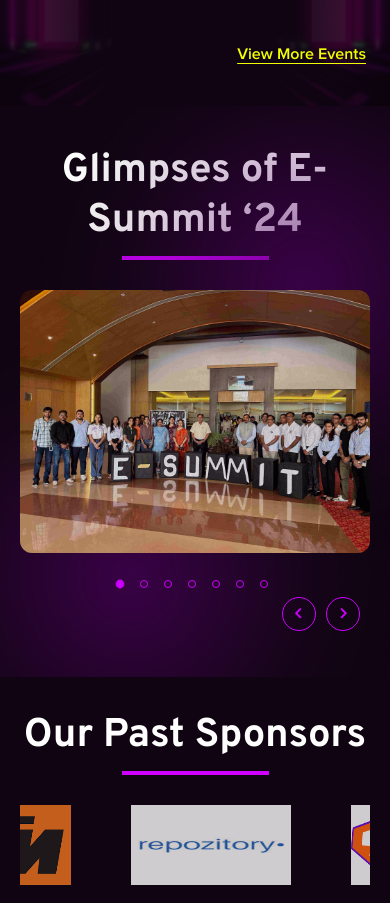
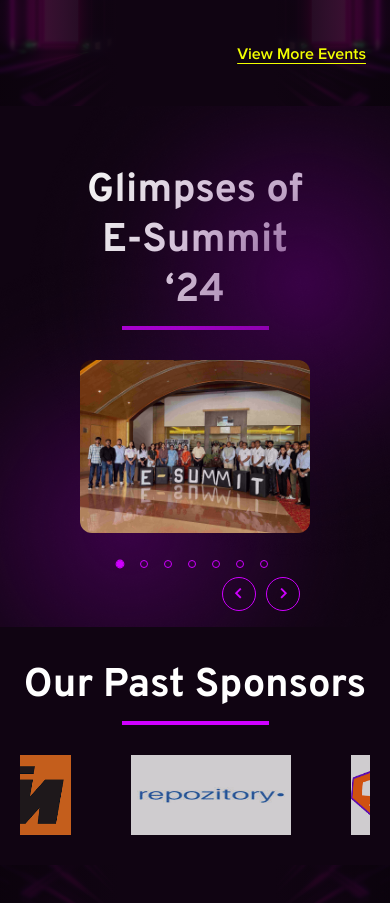
Before and after one commit to mynameisraj7/EsummitWebsite, a React (Vite) app: page / in a window 390 px wide. Shown: the part 3946-4849 px from the top of the page. Built offline with nearby package versions, Linux system fonts and the light colour scheme.

Commit message:
Fixed minor changes

```diff
--- a/index.html
+++ b/index.html
@@ -14,6 +14,9 @@
 <link rel="preconnect" href="https://fonts.gstatic.com" crossorigin>
 <link href="https://fonts.googleapis.com/css2?family=Roboto:ital,wght@0,100..900;1,100..900&display=swap" rel="stylesheet">
 
+<link rel="preload" as="video" href="/assets/backvideo.mp4" type="video/mp4">
+
+
     <title>Esummit</title>
   </head>
   <body>
--- a/src/Faq.css
+++ b/src/Faq.css
@@ -34,6 +34,8 @@ margin: 10px auto 0 auto;
   margin: 64px auto;
   font-family: "Overpass";
   color: #fff;
+  user-select: none;
+  -webkit-tap-highlight-color: transparent;
 }
 
 .faq-item {
@@ -44,6 +46,8 @@ margin: 10px auto 0 auto;
   background: #1A011F;
   user-select: none;
   outline: none;
+  user-select: none;
+  -webkit-tap-highlight-color: transparent;
 }
 
 
@@ -59,6 +63,8 @@ margin: 10px auto 0 auto;
   align-items: center;
   transition: color 0.3s;
   gap:30px;
+  user-select: none;
+  -webkit-tap-highlight-color: transparent;
 }
 
 .faq-question:hover {
@@ -71,6 +77,8 @@ margin: 10px auto 0 auto;
   font-family: "Proximasans";
   color: #ccc;
   line-height: 1.5;
+  user-select: none;
+  -webkit-tap-highlight-color: transparent;
 }
 @media(max-width: 850px){
     .faq-list{
--- a/src/Glimpse.css
+++ b/src/Glimpse.css
@@ -6,7 +6,7 @@
 
 .glimpseback {
   background: var(--e-summit-purple-00, #100412);
-  padding: 60px 80px;
+  padding: 10px 80px 60px 80px;
   position: relative;
   overflow-x: hidden;
 }
@@ -68,6 +68,8 @@
   /* border: 2px solid #CF00FF; */
   max-height: 60vh;
   margin-bottom: 24px;
+  user-select: none;
+  -webkit-tap-highlight-color: transparent;
 }
 
 .custom-arrow {
@@ -83,6 +85,8 @@
   cursor: pointer;
   font-size: 2rem;
   z-index: 3;
+  user-select: none;
+  -webkit-tap-highlight-color: transparent;
 }
 
 .custom-arrow i {
@@ -98,6 +102,8 @@
   display: flex !important;
   justify-content: center;
   bottom: -30px;
+  user-select: none;
+  -webkit-tap-highlight-color: transparent;
 }
 
 .slick-dots li {
@@ -134,6 +140,13 @@
   transform: scale(1.1);
 }
 
+
+@media (min-width: 1000px) {
+.glimpseback {
+  padding: 60px 80px 60px 80px;
+}
+
+}
 @media (min-width: 1000px) {
   .custom-arrows-wrapper {
     display: none;
@@ -154,6 +167,9 @@
     transform: translateY(-50%);
     display: flex;
   }
+  .glimpseback {
+  padding: 60px 80px 60px 80px;
+}
 }
 
 @media (max-width: 999px) {
@@ -171,6 +187,9 @@
   .lowball{
   bottom:0%;
   left: -15vh;
+}
+.glimpseback {
+  padding: 60px 80px 60px 80px;
 }
 .highball{
   top:0%;
@@ -194,6 +213,9 @@
 .custom-arrow i{
     font-size: 1.4rem;
 }
+.glimpseback {
+  padding: 60px 80px 60px 80px;
+}
 }
 @media (max-width: 555px) {
     .glimpseback{
@@ -202,10 +224,16 @@
      .custom-arrows-wrapper {
     bottom: -40px;
   }
+  .glimpseback {
+  padding: 60px 80px 60px 80px;
+}
 }
 @media (max-width: 400px) {
     .slick-dots li button:before {
   width: 8px;
   height: 8px;
   }
+  .glimpseback {
+  padding: 60px 80px 60px 80px;
 }
+}
--- a/src/Homeabout.css
+++ b/src/Homeabout.css
@@ -122,6 +122,8 @@ line-height: 150%;
     background: #000;
     order:2;
     z-index: 1;
+    user-select: none;
+  -webkit-tap-highlight-color: transparent;
 }
 
 .video-container {
@@ -131,7 +133,8 @@ line-height: 150%;
   width: 100%;
   overflow: hidden;
   border-radius: 5px;
-
+  user-select: none;
+  -webkit-tap-highlight-color: transparent;
 }
 
 .video-container iframe {
@@ -141,6 +144,8 @@ line-height: 150%;
   width: 100%;
   height: 99%;
   border: none;
+  user-select: none;
+  -webkit-tap-highlight-color: transparent;
 }
 
 .ablower{
@@ -162,6 +167,8 @@ align-items: center;
 border-radius: 16px;
 border: 1px dashed #CF00FF;
 background: #1C0021;
+user-select: none;
+  -webkit-tap-highlight-color: transparent;
 }
 .abox h2{
     color: var(--ESummit-Purple-700, #CF00FF);
@@ -171,6 +178,8 @@ font-size: 48px;
 font-style: normal;
 font-weight: 700;
 line-height: 125%;
+user-select: none;
+  -webkit-tap-highlight-color: transparent;
 }
 .abox p{
     color: var(--Neutrals-White, #FFF);
@@ -181,6 +190,8 @@ font-size: 20px;
 font-style: normal;
 font-weight: 500;
 line-height: 150%;
+user-select: none;
+  -webkit-tap-highlight-color: transparent;
 }
 
 @media (max-width: 1050px) {
--- a/src/Homeconnect.css
+++ b/src/Homeconnect.css
@@ -79,6 +79,8 @@ font-size: 14px;
 font-style: normal;
 font-weight: 400;
 line-height: 125%; /* 17.5px */
+user-select: none;
+  -webkit-tap-highlight-color: transparent;
 }
 
 .frame2 div{
@@ -101,6 +103,8 @@ padding: 12px;
 color: var(--ESummit-Purple-700, #9A13BC);
 resize: none;
 height: 85px;
+user-select: none;
+  -webkit-tap-highlight-color: transparent;
 }
 .frame2 textarea::placeholder{
     color: var(--ESummit-Purple-700, #9A13BC);
@@ -127,6 +131,8 @@ padding: 12px 48px;
     align-items: center;
     justify-content: center;
     transition: color 0.3s;
+    user-select: none;
+  -webkit-tap-highlight-color: transparent;
 }
 .contbutton:hover{
     color: var(--ESummit-Purple-700, #9A13BC);
@@ -203,6 +209,8 @@ line-height: 125%; /* 30px */
 }
 .reachmap iframe{
     border-radius: 16px;
+    user-select: none;
+  -webkit-tap-highlight-color: transparent;
 }
 
 @media (max-width: 920px){
--- a/src/Homefooter.css
+++ b/src/Homefooter.css
@@ -41,11 +41,15 @@
 .imgcontent img:nth-child(1){
   width: 290px;
   height: 55px;
+  user-select: none;
+  -webkit-tap-highlight-color: transparent;
 }
 
 .imgcontent img:nth-child(3){
   width: 150px;
   height: 60px;
+  user-select: none;
+  -webkit-tap-highlight-color: transparent;
 }
 .lowerimg{
     margin-top: 24px;
@@ -59,6 +63,8 @@ line-height: 150%; /* 24px */
 .address{
     order: 3;
     margin-top: -120px;
+    user-select: none;
+  -webkit-tap-highlight-color: transparent;
 }
 .address h2{
     margin-bottom: 16px;
@@ -92,6 +98,8 @@ line-height: 150%; /* 24px */
     align-items: center;
     margin-bottom: 8px;
     gap:12px;
+    user-select: none;
+  -webkit-tap-highlight-color: transparent;
 }
 
 
@@ -108,6 +116,8 @@ font-family: "Proximasans";
 margin-top: 7px;
 font-weight: 500;
 line-height: 150%;
+user-select: none;
+  -webkit-tap-highlight-color: transparent;
 }
 
 .conleft h3{
--- a/src/Homemain.jsx
+++ b/src/Homemain.jsx
@@ -68,8 +68,9 @@ function Homemain() {
         </div>
 
         <video autoPlay muted loop className="bg-video">
-          <source src={backvideo} type="video/mp4" />
+              <source src={backvideo} type="video/mp4" />
         </video>
+
 
         <img className="centericon" src={iconnectlogo} alt="footer image" />
         <h4>Presents</h4>
--- a/src/Keyevents.css
+++ b/src/Keyevents.css
@@ -58,6 +58,8 @@
   perspective: 1000px;
   cursor: pointer;
   border-radius: 17.258px;
+  user-select: none;
+  -webkit-tap-highlight-color: transparent;
 }
 
 .card-inner {
@@ -98,6 +100,8 @@
   height: 290px;
   object-fit: cover;
   box-shadow: 0px 0px 5.753px 2.876px rgba(0, 0, 0, 0.12);
+  user-select: none;
+  -webkit-tap-highlight-color: transparent;
 }
 
 .card-front h2 {
@@ -109,6 +113,8 @@
   margin-top: 16px;
   margin-left: 6px;
   letter-spacing: 1.1px;
+  user-select: none;
+  -webkit-tap-highlight-color: transparent;
 }
 
 .card-front .smallcardtext {
@@ -127,6 +133,8 @@
   font-weight: 500;
   line-height: 150%;
   margin-left: 6px;
+  user-select: none;
+  -webkit-tap-highlight-color: transparent;
 }
 
 .card-front .smallcardtext a {
@@ -140,6 +148,8 @@
   text-decoration-style: solid;
   text-decoration-skip-ink: auto;
   text-decoration-thickness: auto;
+  user-select: none;
+  -webkit-tap-highlight-color: transparent;
 }
 
 /* ==== Back Face ==== */
@@ -157,6 +167,8 @@
   font-style: normal;
 font-weight: 700;
 line-height: 150%;
+user-select: none;
+  -webkit-tap-highlight-color: transparent;
 }
 
 .card-back p {
@@ -167,6 +179,8 @@ line-height: 150%;
 font-weight: 500;
 line-height: 150%;
   line-height: 1.6;
+  user-select: none;
+  -webkit-tap-highlight-color: transparent;
 }
 
 .outwhite{
@@ -184,6 +198,8 @@ color: #FFF;
 border-radius: 8px;
 border: 1.5px solid var(--Neutrals-White, #FFF);
 margin-top: auto;
+user-select: none;
+  -webkit-tap-highlight-color: transparent;
 }
 
 .inwhite{
@@ -201,6 +217,8 @@ color: black;
 border-radius: 8px;
 border: 1.5px solid var(--Neutrals-White, #FFF);
 margin-top: 12px;
+user-select: none;
+  -webkit-tap-highlight-color: transparent;
 }
 
 /* ==== Button Section ==== */
@@ -216,12 +234,16 @@ margin-top: 12px;
   text-decoration-skip-ink: auto;
   text-decoration-thickness: auto;
   text-underline-offset: 4px;
+  user-select: none;
+  -webkit-tap-highlight-color: transparent;
 }
 
 .morecardscont {
   width: 100%;
   text-align: right;
   margin-top: 44px;
+  user-select: none;
+  -webkit-tap-highlight-color: transparent;
 }
 
 /* ==== Responsive ==== */
--- a/src/Sponserscroll.css
+++ b/src/Sponserscroll.css
@@ -31,6 +31,8 @@
   width: 100%;
   background: transparent;
   padding-top: 30px;
+  user-select: none;
+  -webkit-tap-highlight-color: transparent;
 }
 
 .carousel-track {
@@ -44,6 +46,8 @@
   padding: 0 30px;
   display: flex;
   align-items: center;
+  user-select: none;
+  -webkit-tap-highlight-color: transparent;
 }
 
 .carousel-item img {
@@ -51,6 +55,8 @@
   width: 180px;
   opacity: 0.8;
   transition: transform 0.3s ease, opacity 0.3s ease;
+  user-select: none;
+  -webkit-tap-highlight-color: transparent;
 }
 
 .carousel-item img:hover {
```
